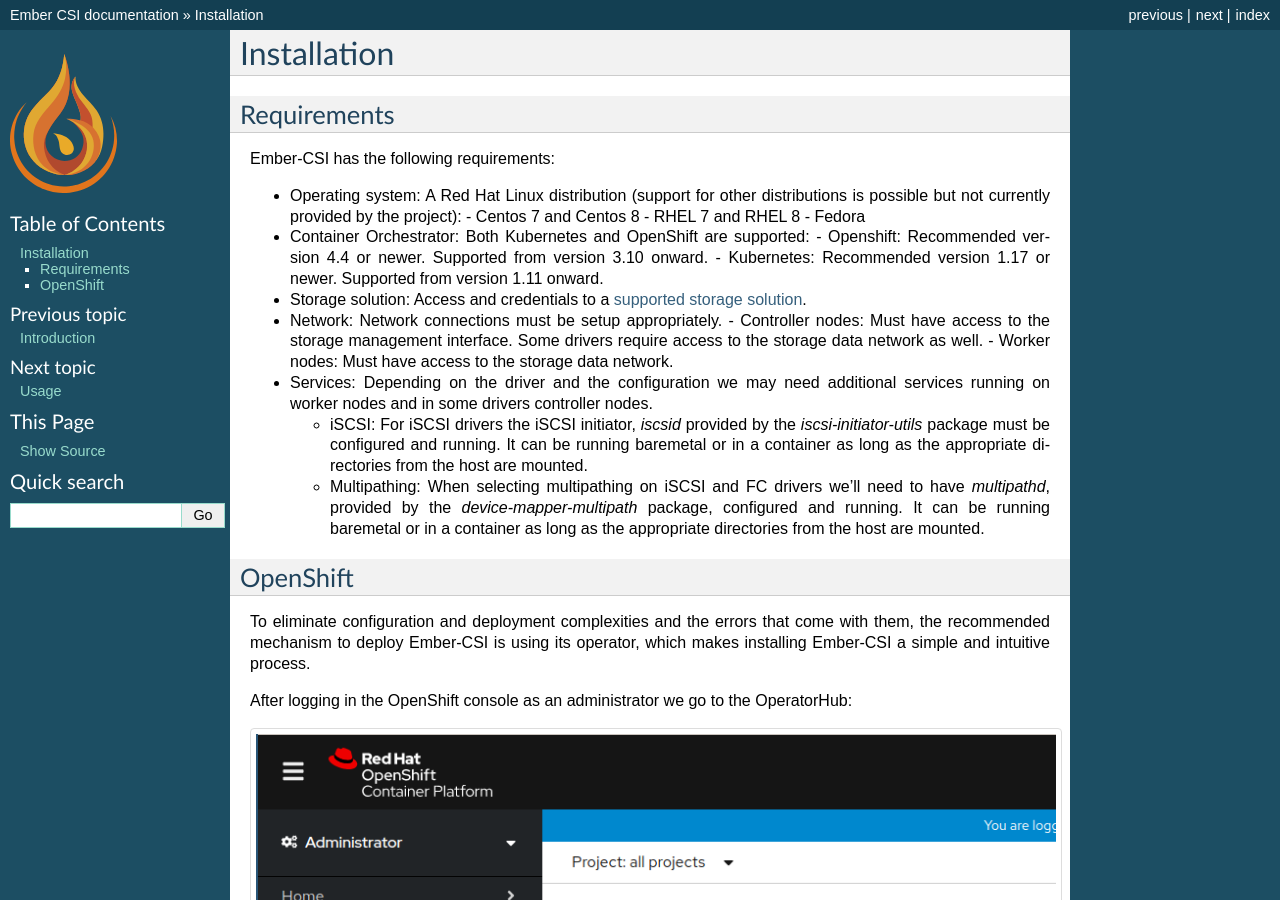
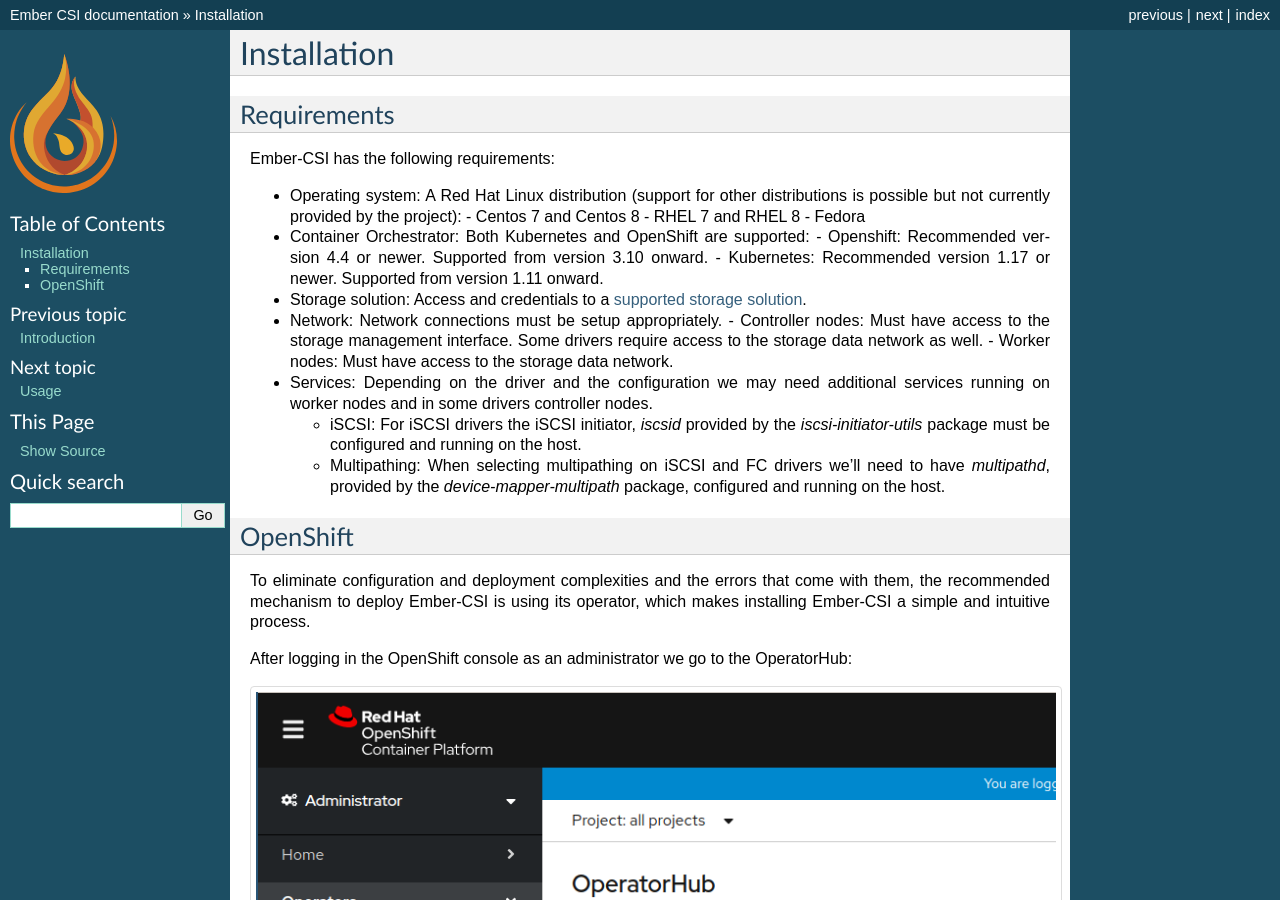
Before and after one commit to embercsi/ember-csi, a Sphinx documentation site: the page built from docs/installation.rst, in a window 1280 px wide and 900 px high. Built offline with Sphinx 7.4.7, drawn with Linux system fonts in a browser that asks for light colours; the version number could not be read and is left out; some of the changed text lies outside the part shown.

Commit message:
Update docs
When we changed Ember to use the host's iscsid and multipathd we didn't
update the docs accordingly.

This patch update the docs to reflect that change and it also fixes some
misspellings and changes "you" to "we" in the installation doc.

```diff
--- a/docs/installation.rst
+++ b/docs/installation.rst
@@ -23,9 +23,9 @@
 
 - Services: Depending on the driver and the configuration we may need additional services running on worker nodes and in some drivers controller nodes.
 
-  - iSCSI: For iSCSI drivers the iSCSI initiator, `iscsid` provided by the `iscsi-initiator-utils` package must be configured and running.  It can be running baremetal or in a container as long as the appropriate directories from the host are mounted.
+  - iSCSI: For iSCSI drivers the iSCSI initiator, `iscsid` provided by the `iscsi-initiator-utils` package must be configured and running on the host.
 
-  - Multipathing: When selecting multipathing on iSCSI and FC drivers we'll need to have `multipathd`, provided by the `device-mapper-multipath` package, configured and running. It can be running baremetal or in a container as long as the appropriate directories from the host are mounted.
+  - Multipathing: When selecting multipathing on iSCSI and FC drivers we'll need to have `multipathd`, provided by the `device-mapper-multipath` package, configured and running on the host.
 
 
 OpenShift
```
Also changed, not shown: other parts of docs/installation.rst (+4 -4 lines).
